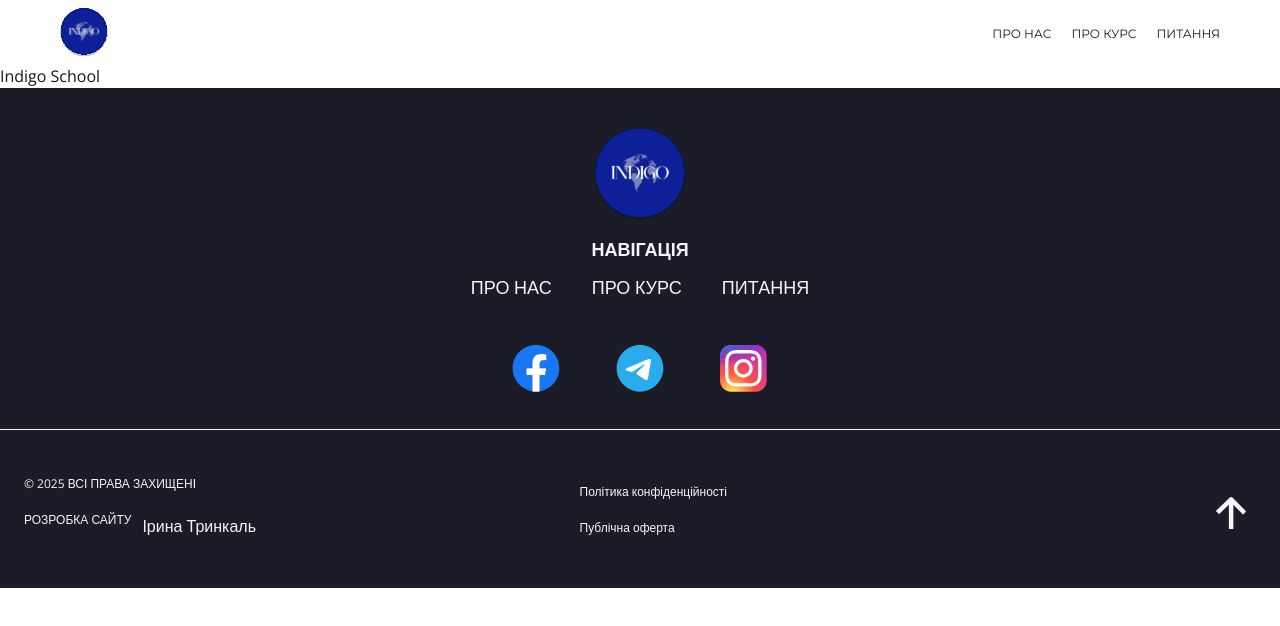
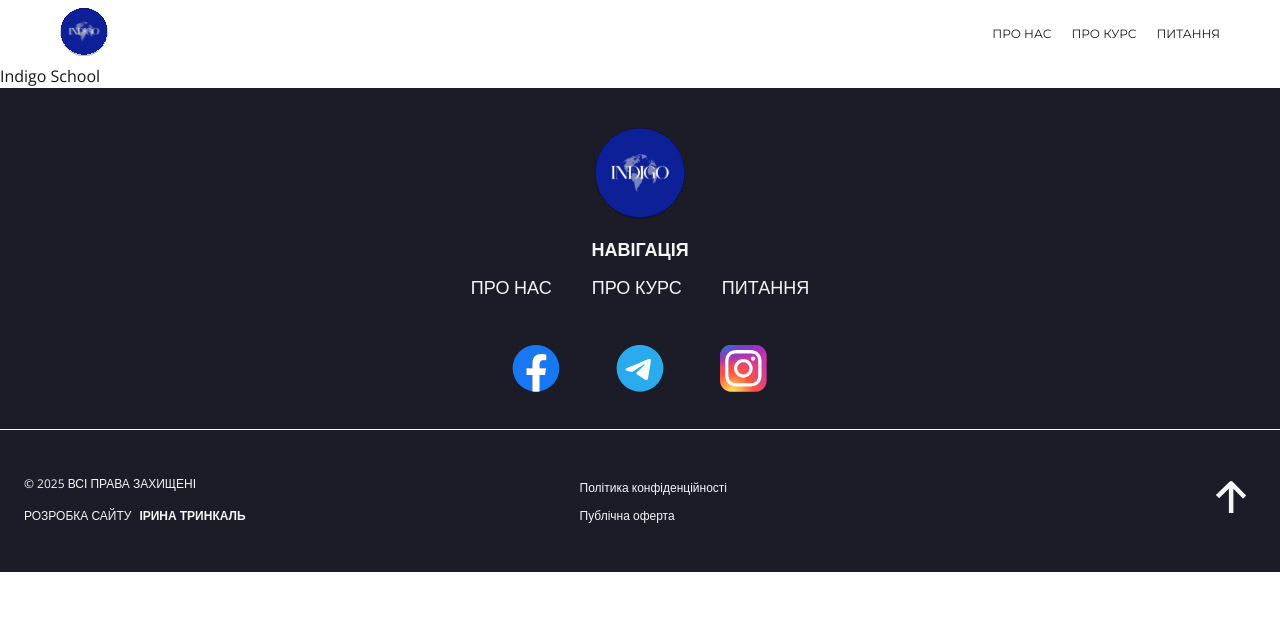
Before and after one commit to IraMira333/indigo-school, a Next.js app: page / in a window 1280 px wide. Shown: the top 626 px of the page. Built offline with nearby package versions, Linux system fonts and the light colour scheme.

Commit message:
Update Footer.tsx

```diff
--- a/src/components/footer/Footer.tsx
+++ b/src/components/footer/Footer.tsx
@@ -46,27 +46,28 @@ export const Footer = () => {
             <div className="pc:px-6 pc:pt-12 relative border-t px-4 pt-8">
                 <div className="pc:ml-0 pc:max-w-[calc(50%+87px)] pc:flex-row pc:justify-between pc:gap-24 relative mx-auto flex max-w-[500px] flex-col gap-4">
                     <div>
-                        <p className="text-txligth pc:mb-6 mb-4 text-xs leading-none uppercase">
+                        <p className="text-txligth pc:mb-5 mb-4 text-xs leading-none uppercase">
                             &copy; 2025 Всі права захищені
                         </p>
-                        <div className="flex gap-[11px]">
-                            <p className="text-txligth text-xs leading-none uppercase">
+                        <div className="flex gap-2">
+                            <p className="text-xs leading-none uppercase">
                                 Розробка сайту
                             </p>
                             <a
                                 href={IrynaTrynkal}
                                 target="_blank"
                                 rel="noreferrer"
+                                className="text-xs leading-none font-semibold uppercase transition-all duration-300 ease-in-out hover:underline"
                             >
                                 Ірина Тринкаль
                             </a>
                         </div>
                     </div>
                     <div>
-                        <div className="mb-3">
+                        <div className="mb-3 leading-none">
                             <PrivacyPolicy policyButton="Політика конфіденційності" />
                         </div>
-                        <div>
+                        <div className="leading-none">
                             <PublicOferta oferta="Публічна оферта" />
                         </div>
                     </div>
```
